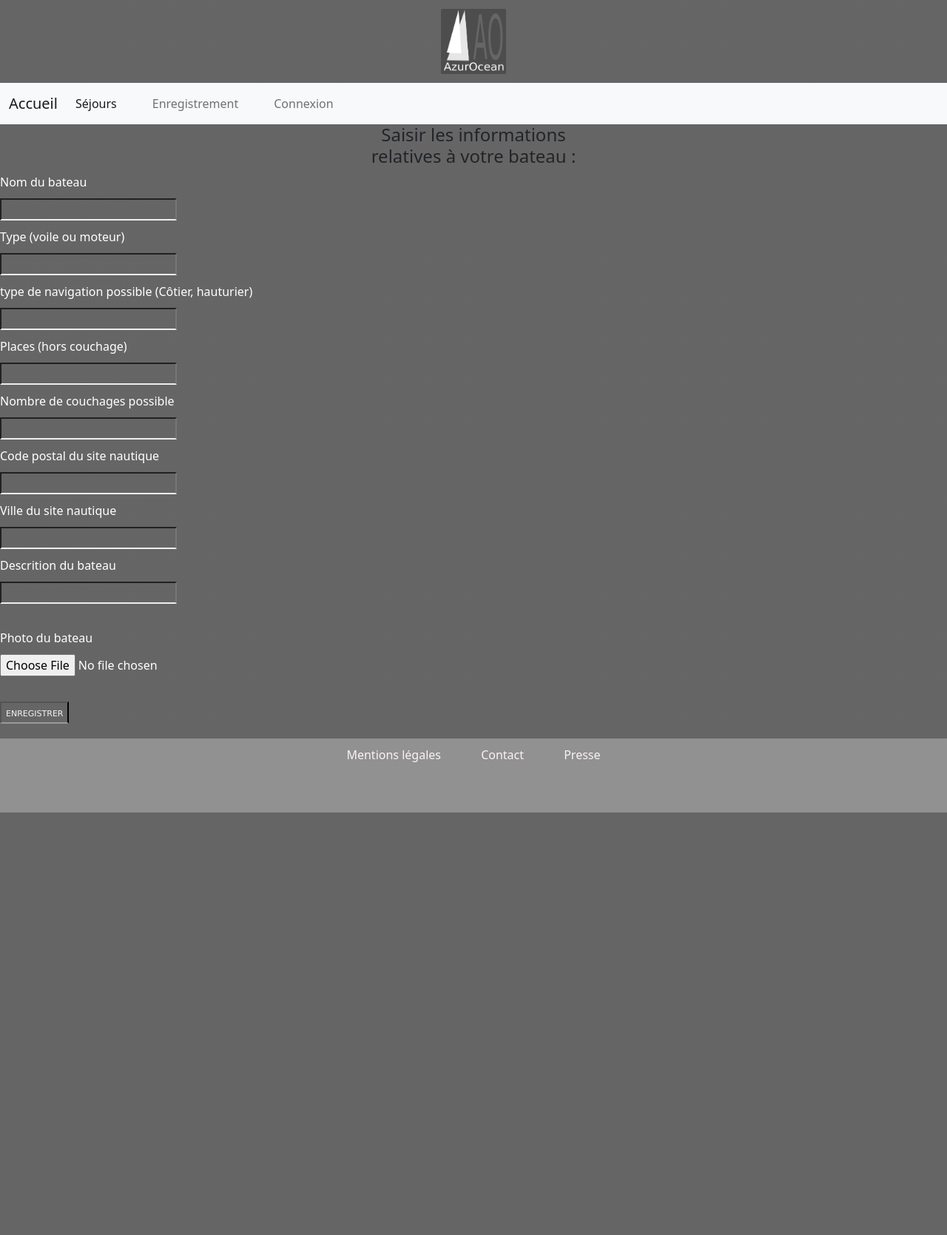
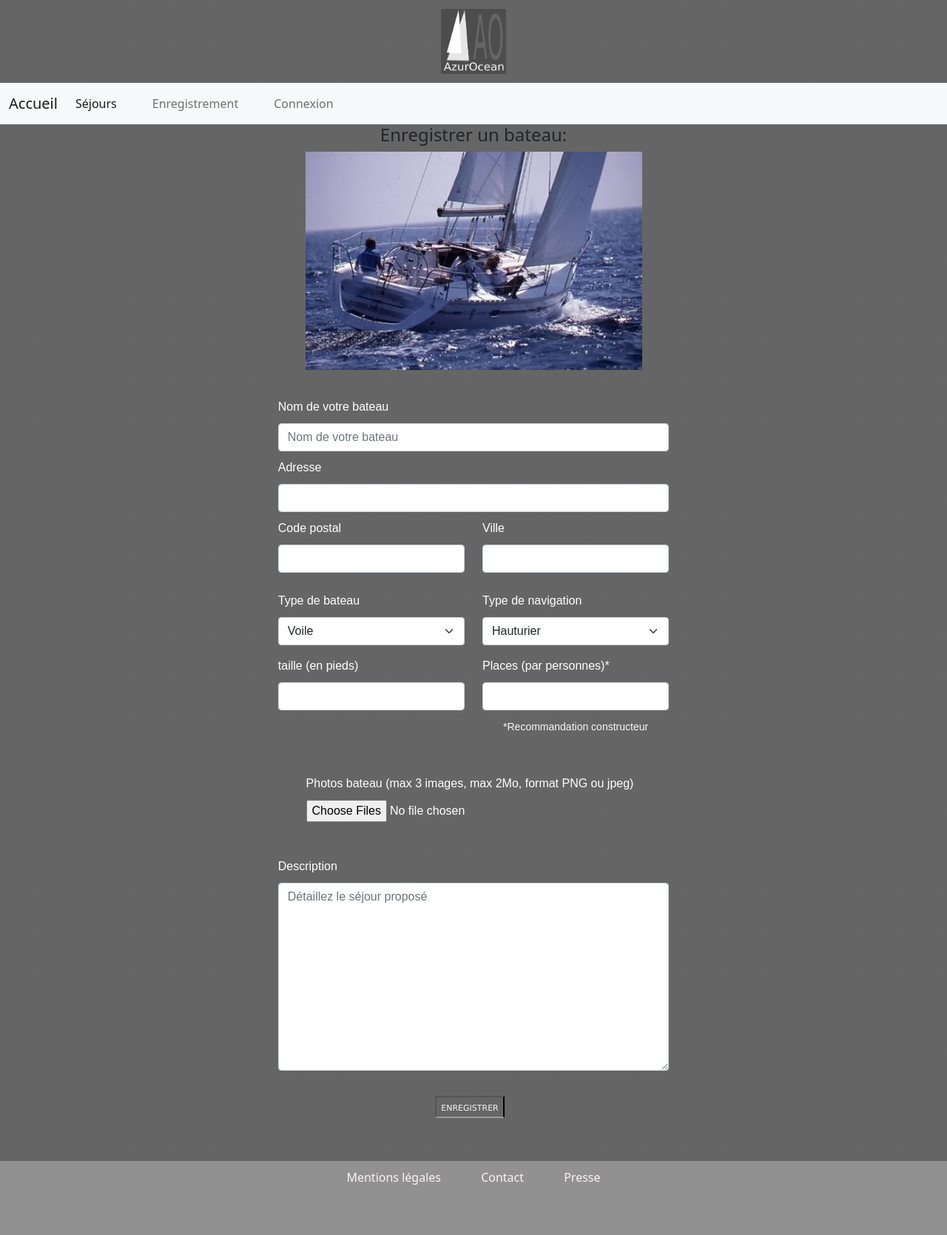
Before and after one commit to Erysam/siteAzurOceanRe, a PHP site: page /siteAzurOceanRe/formEnregBateau.php in a window 1280 px wide. Shown: the whole page at 74% size. Before the commit the page ends 1098 px from the top, so only its background shows below. Run offline with PHP 8.4, Linux system fonts and the light colour scheme.

Commit message:
modif min sauf sur formEnregBateau.php et enregModifProfil.php recup des données du form avec traitement des photos sécu liée aux images

```diff
--- a/azurOceanCss.css
+++ b/azurOceanCss.css
@@ -130,14 +130,15 @@ body,
 
 .formConx {
     display: inline-table;
-    margin: 0cm;
+    margin: 1cm;
     font-family: Arial, Helvetica, sans-serif;
 }
 
+/*
 .formConxDiv {
     margin: 0.5cm;
 }
-
+*/
 label,
 input,
 textarea {
--- a/enregModifProfil.php
+++ b/enregModifProfil.php
@@ -1,4 +1,7 @@
 <?php
+
+$sessionLifetime = 1800; //  durée de la session 30mn 60sec x 30mn = 1800 sec
+session_set_cookie_params($sessionLifetime);
 session_start();
 require('fonctionsCommunes.php');
 
@@ -88,5 +91,5 @@ if (
     mysqli_close($maCon);
     header('Location: profil.php?modif=modifReussie');
 } else {
-    //A completer
+    die("Erreur dans la saisie");
 }
--- a/formEnregBateau.php
+++ b/formEnregBateau.php
@@ -1,59 +1,116 @@
 <?php
+
+
+$sessionLifetime = 1800; //  durée de la session 30mn 60sec x 30mn = 1800 sec
+session_set_cookie_params($sessionLifetime);
 session_start();
+require('fonctionsCommunes.php');
 include('header.php');
+
+
+
+if (isset($_GET['modif']) && $_GET['modif'] === 'modifReussie') {
+    echo ('Enregistrement effectué, Voulez-vous enregistrer un autre bateau?');
+}
+
 ?>
+<h4>Enregistrer un bateau:</h4>
+
+<div class="img-content">
+    <div class="img-conx">
+        <img src="image/sunOdyssey.JPG" alt="bateaux">
+    </div>
+</div>
+
+
+
+<form action="enregBoat.php" method="POST" class="formConx" enctype="multipart/form-data">
+
+    <div class="row">
+        <div class="">
+            <label for="nomBat">Nom de votre bateau</label>
+            <input type="text" class="form-control" name="nomBat" id="nomBat" placeholder="Nom de votre bateau" required>
+        </div>
+    </div>
+    <div class="row">
+        <div class="">
+            <label for="adresse">Adresse</label>
+            <input type="text" class="form-control" name="adresse" id="adresse" required>
+
+        </div>
+    </div>
+
+
+    <div class="row">
+        <div class="col-md-6 mb-3">
+            <label for="cp">Code postal</label>
+            <input type="text" class="form-control" name="cp" id="cp" required>
+        </div>
+
+        <div class="col-md-6 mb-3">
+            <label for="ville">Ville</label>
+            <input type="text" class="form-control" name="ville" id="ville" required>
+        </div>
+    </div>
+
+
+    <div class="row">
+        <div class="col-md-6 mb-3">
+            <label for="typeNav">Type de bateau</label>
+            <select class="form-select" aria-label="select" name="typeBat">
+                <option value="1">Voile</option>
+                <option value="2">Moteur</option>
+                <option value="3">Autre</option>
+            </select>
+        </div>
+        <div class="col-md-6 mb-3">
+            <label for="typeNav">Type de navigation</label>
+            <select class="form-select" aria-label="select" name="typeNav">
+                <option value="1">Hauturier</option>
+                <option value="2">Côtier</option>
+                <option value="3">Fluvial</option>
+            </select>
+        </div>
+
+    </div>
+    <div class="row">
+        <div class="col-md-6 mb-3">
+            <label for="taille">taille (en pieds)</label>
+            <input type="text" class="form-control" name="taille" required>
+        </div>
+
+        <div class="col-md-6 mb-3">
+            <label for="places">Places (par personnes)*</label>
+            <input type="text" class="form-control" name="places" placeholder="" required>
+            <small id="passwordHelp" class="form-text text-muted">
+                *Recommandation constructeur
+            </small>
+        </div>
+    </div>
+
+
+    <div class="formConx">
+        <label for="formFile">Photos bateau (max 3 images, max 2Mo, format PNG ou jpeg)</label>
+        <input class="formFile" type="file" name="photos[]" id="formFile" multiple accept="image/jpeg, image/png">
+        <!-- les [] dans le nom de l'input indique qu il y a plusieurs fichiers et que cela se comportera comme un tableau: les fichiers sont stockés dans $_FILES['photos'] en PHP sous forme de tableau-->
+        <!-- A la place de accept="image/jpeg, image/png" on peut mettre accept="image/*" qui accepte tous les fichiers images-->
+    </div>
+
+    <div class="formConxDiv">
+        <label for="description">Description</label>
+        <textarea type="text" class="form-control" name="descript" id="descript" placeholder="Détaillez le séjour proposé" required rows="10"></textarea>
+    </div>
+
+    <br>
+
+    <div class="formConxDiv">
+        <label class="buttonSub" for="enreg"> <input type="submit" id="enreg" value="Enregistrer"></label>
+    </div>
+</form>
 
 
 
 
-
-<form enctype="multipart/form-data" actionexit="enregBoat.php" method="POST" class="form1">
-    <h4 class="h4EngBat">Saisir les informations <br />relatives à votre bateau :</h4>
-
-    <div class="form1">
-        <label for="nom">Nom du bateau</label>
-        <input type="text" name="nom" id="nom" required>
-    </div>
-    <div class="form1">
-        <label for="type"> Type (voile ou moteur)</label>
-        <input type="text" name="type" id="type" required>
-    </div>
-    <div class="form1">
-        <label for="type_nav">type de navigation possible (Côtier, hauturier)</label>
-        <input type="text" name="type_nav" id="type_nav" required>
-    </div>
-    <div class="form1">
-        <label for="places_hors_couchage">Places (hors couchage)</label>
-        <input type="text" name="places_hors_couchage" id="places_hors_couchage" required>
-    </div>
-    <div class="form1">
-        <label for="couchage">Nombre de couchages possible</label>
-        <input type="text" name="couchage" id="couchage" required>
-    </div>
-    <div class="form1">
-        <label for="cp_site">Code postal du site nautique</label>
-        <input type="text" name="cp_site" id="cp_site" required>
-    </div>
-    <div class="form1">
-        <label for="ville">Ville du site nautique</label>
-        <input type="text" name="ville_site" id="ville" required>
-    </div>
-    <div class="form1">
-        <label for="desc">Descrition du bateau</label>
-        <input type="text" name="description" id="desc" required>
-    </div>
-
-    <br />
-    <div class="form1">
-        <label for="formFile">Photo du bateau</label>
-        <input class="formControl" type="file" name="photo" id="formFile">
-    </div>
-    <br />
-    <div class="form1">
-        <label for="enreg2"> <input type="submit" value="Enregistrer" id="enreg2"></label>
-    </div>
-</form>
-
 <?php
-include('footer.php')
+include('footer.php');
 ?>
--- a/header.php
+++ b/header.php
@@ -35,12 +35,6 @@
                     <?php
                     if (isset($_SESSION['user'])) {
                         echo  <<<_END
-                    <li class="nav-item">
-                        <a class="nav-link" href="profil.php">Profil</a>
-                    </li>
-                    <li class="nav-item">
-                        <a class="nav-link" href="deconnexion.php">Déconnexion</a>
-                    </li>
 
                     <li class="nav-item dropdown">
                         <a class="nav-link dropdown-toggle" href="#" id="navbarDropdownMenuLink" role="button" data-bs-toggle="dropdown" aria-expanded="false">
@@ -51,6 +45,22 @@
                             <li><a class="dropdown-item" href="formEnregBateau.php">Enregistrement Bateau</a></li>
                             <li><a class="dropdown-item" href="formEnregSejour.php">Enregistrement Séjour</a></li>
                         </ul>
+                    </li>
+
+                    <li class="nav-item dropdown">
+                        <a class="nav-link dropdown-toggle" href="#" id="navbarDropdownMenuLink2" role="button" data-bs-toggle="dropdown" aria-expanded="false">
+                            Profil
+                        </a>
+                        <ul class="dropdown-menu" aria-labelledby="navbarDropdownMenuLink">
+                            <li><a class="dropdown-item" href="profil.php">Profil</a></li>
+                            <li><a class="dropdown-item" href="profilModifMail.php">Modifier email</a></li>
+                            <li><a class="dropdown-item" href="profilModifMdp.php">Modifier mot de passe</a></li>
+                        </ul>
+                    </li>
+
+                    </li>
+                    <li class="nav-item">
+                        <a class="nav-link" href="deconnexion.php">Déconnexion</a>
                     </li>
                     _END;
                     } else {
```
Also changed, not shown: formEnregSejour.php (+3 -4 lines), profil.php (+7 -26 lines), sejours.php (+19 -28 lines).
